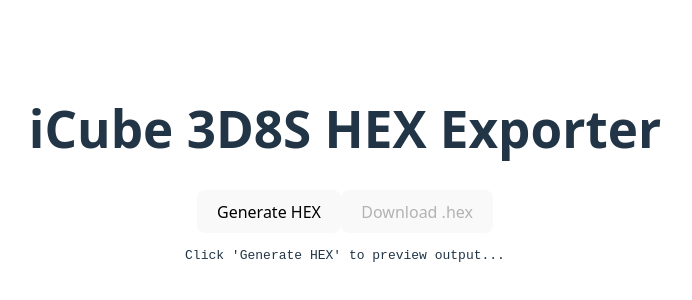
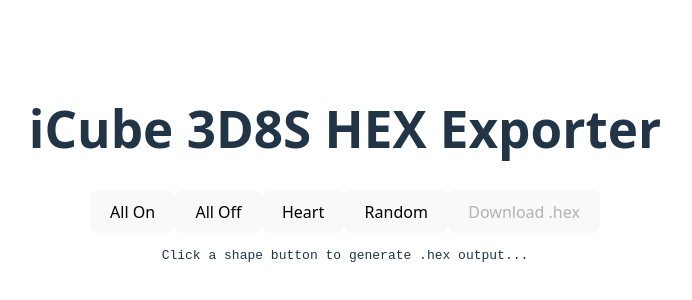
Before and after one commit to dom-edu/light-show-hardware, a React (Vite) app in the folder hex-converter-stuff/hex-exporter/: page / in a window 1280 px wide. Shown: the part 228-528 px from the top of the page, without its empty margins (295-987 px from the left). Built offline with nearby package versions, Linux system fonts and the light colour scheme.

Commit message:
added all on, all off, heart buttons

```diff
--- a/hex-converter-stuff/hex-exporter/src/HexExporter.jsx
+++ b/hex-converter-stuff/hex-exporter/src/HexExporter.jsx
@@ -37,8 +37,55 @@ function toIntelHex(frames, startAddress = 0x8000) {
   return lines.join("\n");
 }
 
+function createAllOffFrame() {
+  return Array.from({ length: 8 }, () =>
+    Array.from({ length: 8 }, () => Array(8).fill(0))
+  );
+}
+
+function createAllOnFrame() {
+  return Array.from({ length: 8 }, () =>
+    Array.from({ length: 8 }, () => Array(8).fill(1))
+  );
+}
+
+function createHeartFrame() {
+  const heart2D = [
+    "00011000",
+    "00111100",
+    "01111110",
+    "11111111",
+    "11111111",
+    "01111110",
+    "00111100",
+    "00011000"
+  ];
+  return Array.from({ length: 8 }, (_, z) =>
+    heart2D.map(row => row.split('').map(bit => parseInt(bit)))
+  );
+}
+
 export default function HexExporter() {
   const [hex, setHex] = useState("");
+
+  const handleGenerate = (type) => {
+    let frames = [];
+    switch (type) {
+      case "on":
+        frames = [createAllOnFrame()];
+        break;
+      case "off":
+        frames = [createAllOffFrame()];
+        break;
+      case "heart":
+        frames = [createHeartFrame()];
+        break;
+      default:
+        frames = generateDummyFrames();
+    }
+    const hexData = toIntelHex(frames);
+    setHex(hexData);
+  };
 
   function generateDummyFrames(count = 4) {
     const frames = [];
@@ -53,12 +100,6 @@ export default function HexExporter() {
     return frames;
   }
 
-  const handleGenerate = () => {
-    const frames = generateDummyFrames();
-    const hexData = toIntelHex(frames);
-    setHex(hexData);
-  };
-
   const handleDownload = () => {
     const blob = new Blob([hex], { type: "text/plain;charset=utf-8" });
     saveAs(blob, "led_cube_output.hex");
@@ -67,8 +108,18 @@ export default function HexExporter() {
   return (
     <div className="p-4">
       <h1 className="text-xl font-bold mb-4">iCube 3D8S HEX Exporter</h1>
-      <button onClick={handleGenerate} className="bg-blue-500 text-white px-4 py-2 rounded mr-2">
-        Generate HEX
+      <div className="space-x-2 mb-4">
+        <button onClick={() => handleGenerate("on")} className="bg-blue-500 text-white px-4 py-2 rounded">
+          All On
+        </button>
+        <button onClick={() => handleGenerate("off")} className="bg-blue-500 text-white px-4 py-2 rounded">
+          All Off
+        </button>
+        <button onClick={() => handleGenerate("heart")} className="bg-blue-500 text-white px-4 py-2 rounded">
+          Heart
+        </button>
+        <button onClick={() => handleGenerate("random")} className="bg-blue-500 text-white px-4 py-2 rounded">
+          Random
         </button>
         <button
           onClick={handleDownload}
@@ -77,8 +128,9 @@ export default function HexExporter() {
         >
           Download .hex
         </button>
+      </div>
       <pre className="mt-4 bg-gray-100 p-2 rounded text-sm overflow-auto max-h-96">
-        {hex || "Click 'Generate HEX' to preview output..."}
+        {hex || "Click a shape button to generate .hex output..."}
       </pre>
     </div>
   );
```
Lines whose indentation alone changed are shown as unchanged.
